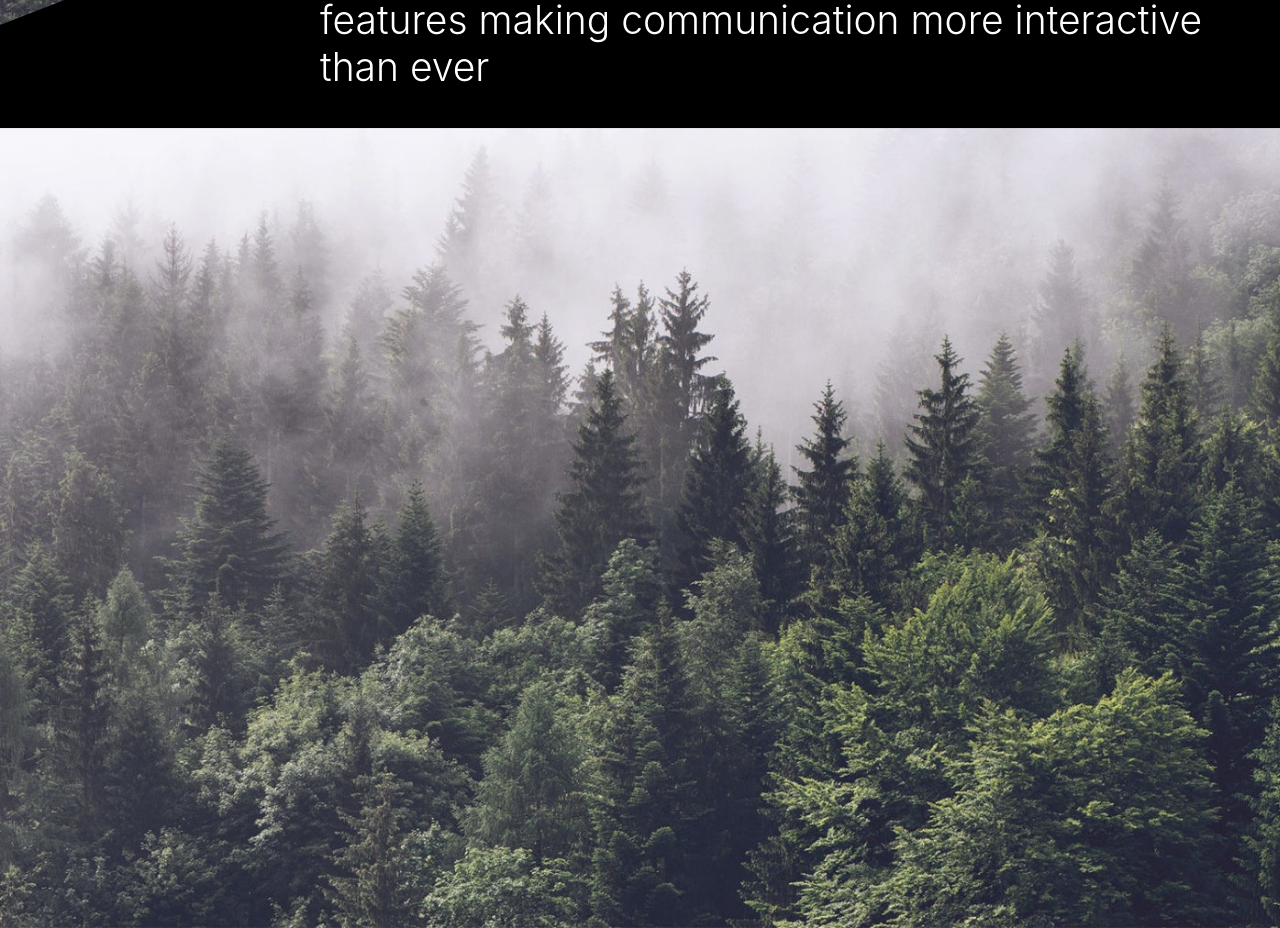
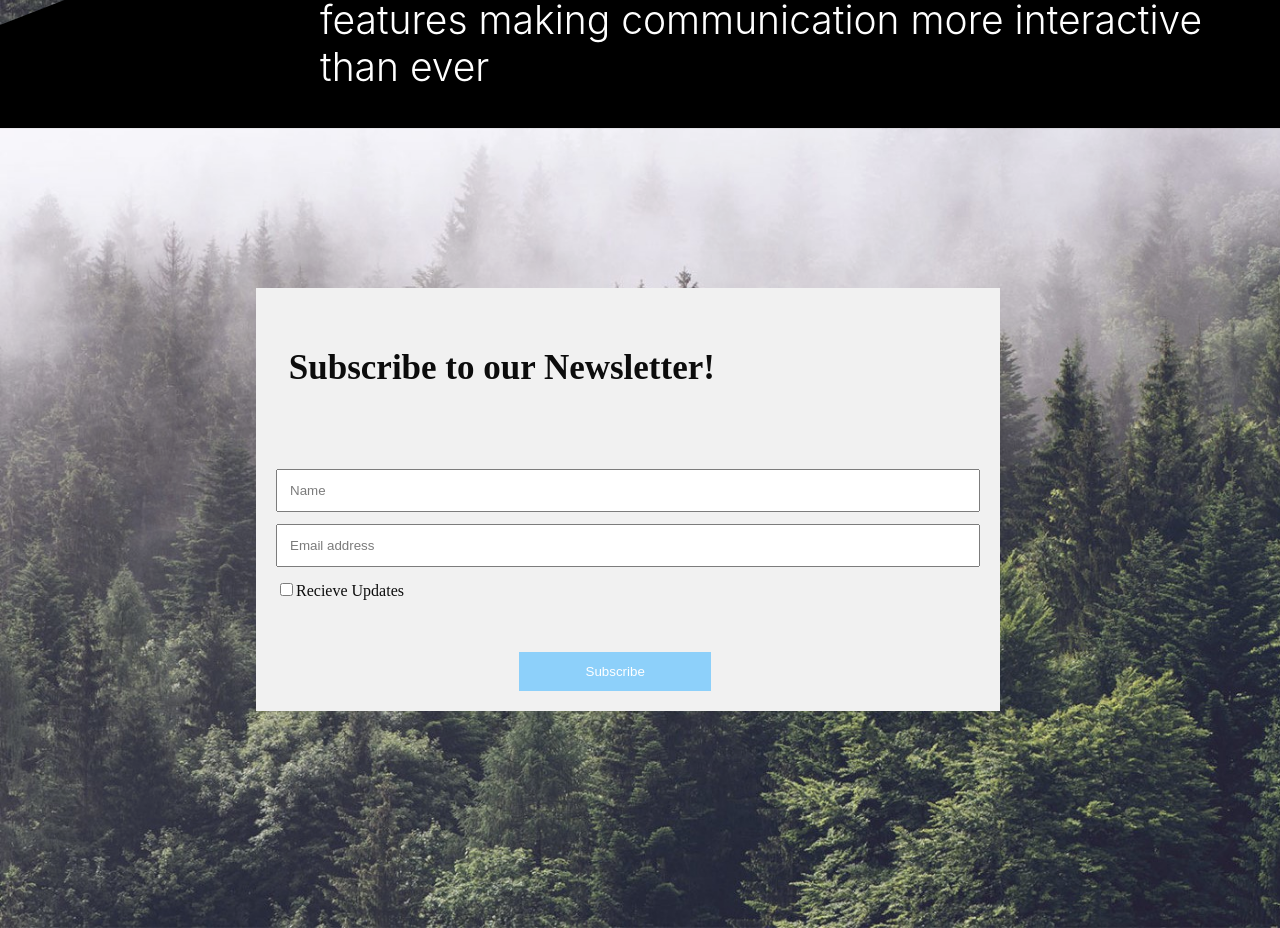
Before and after one commit to charleswfloyd3/atk, a React (Create React App) app: page / in a window 1280 px wide. Shown: the part 680-1608 px from the top of the page. Built offline with nearby package versions, Linux system fonts and the light colour scheme.

Commit message:
newsletter

```diff
--- a/package.json
+++ b/package.json
@@ -8,6 +8,7 @@
     "@testing-library/user-event": "^12.1.10",
     "react": "^17.0.1",
     "react-dom": "^17.0.1",
+    "react-mailchimp-email-signup-form": "^1.0.4",
     "react-scripts": "4.0.1",
     "web-vitals": "^0.2.4"
   },
--- a/src/countdown/countdown.css
+++ b/src/countdown/countdown.css
@@ -1,4 +1,4 @@
-.signup {
+/* .signup {
   font-family: -apple-system, BlinkMacSystemFont, "Segoe UI", Roboto, Oxygen,
     Ubuntu, Cantarell, "Open Sans", "Helvetica Neue", sans-serif;
   font-size: 50px;
@@ -75,4 +75,70 @@
     font-size: 3.7vw;
     overflow: hidden;
   }
+} */
+
+.secondwebpage {
+  margin-top: 20vh;
+  margin-left: 20vw;
+  width: 100vw;
+  /* border: 2px solid transparent;
+  border-radius: 15px; */
 }
+
+form {
+  width: 70vw;
+}
+
+/* Add some padding and a grey background color to containers */
+.container {
+  padding: 20px;
+  background-color: #f1f1f1;
+  width: 55vw;
+}
+h2 {
+  font-size: 35px;
+  margin-left: 1vw;
+  margin-top: 40px;
+  font-weight: 700;
+}
+/* Style the input elements and the submit button */
+input[type="text"],
+input[type="submit"] {
+  width: 100%;
+  padding: 12px;
+  margin-top: 12px;
+  display: inline-block;
+  box-sizing: border-box;
+}
+
+/* Add margins to the checkbox */
+input[type="checkbox"] {
+  margin-top: 16px;
+}
+
+/* Style the submit button */
+input[type="submit"] {
+  background-color: #87cefa;
+  width: 15vw;
+  margin-left: 19vw;
+  color: white;
+  border: none;
+}
+
+input[type="submit"]:hover {
+  transform: translateY(-3px);
+  box-shadow: 0 10px 20px rgba(0, 0, 0, 0.2);
+}
+input[type="submit"]:active {
+  transform: translateY(-1px);
+  box-shadow: 0 5px 10px rgba(0, 0, 0, 0.2);
+}
+input[type="submit"]:visited {
+  text-transform: uppercase;
+  text-decoration: none;
+  padding: 15px 40px;
+  display: inline-block;
+  border-radius: 100px;
+  transition: all 0.2s;
+  position: absolute;
+}
--- a/src/countdown/countdown.js
+++ b/src/countdown/countdown.js
@@ -8,10 +8,22 @@ function Countdown(){
 
  return(
     <div class="secondwebpage">
-        {/* <h1 className="signup">Sign up to recieve updates!</h1>
-        <input className="email" type="email" placeholder="enter your email address..."></input>
-        <br></br><button className="signupbtn" onClick={Signup}>Sign Up</button> */}
+        <form action="action_page.php">
+                <div class="container">
+                    <h2>Subscribe to our Newsletter!</h2>
+                </div>
+                <div class="container" >
+                    <input type="text" placeholder="Name" name="name" required />
+                    <input type="text" placeholder="Email address" name="mail" required />
+                    <label>
+                        <input type="checkbox"  name="subscribe" />Recieve Updates
+                    </label>
+                </div>
 
+                <div class="container">
+                    <input type="submit" value="Subscribe" />
+                </div>
+        </form>
     </div>
  )
 };
```
Also changed, not shown: 2 other files (tests, documents, lock files or other folders).
